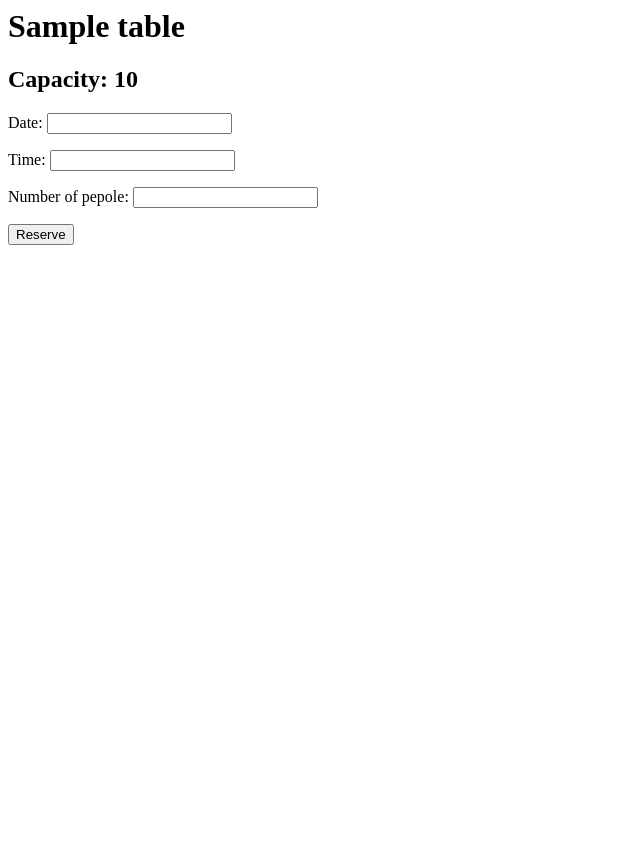
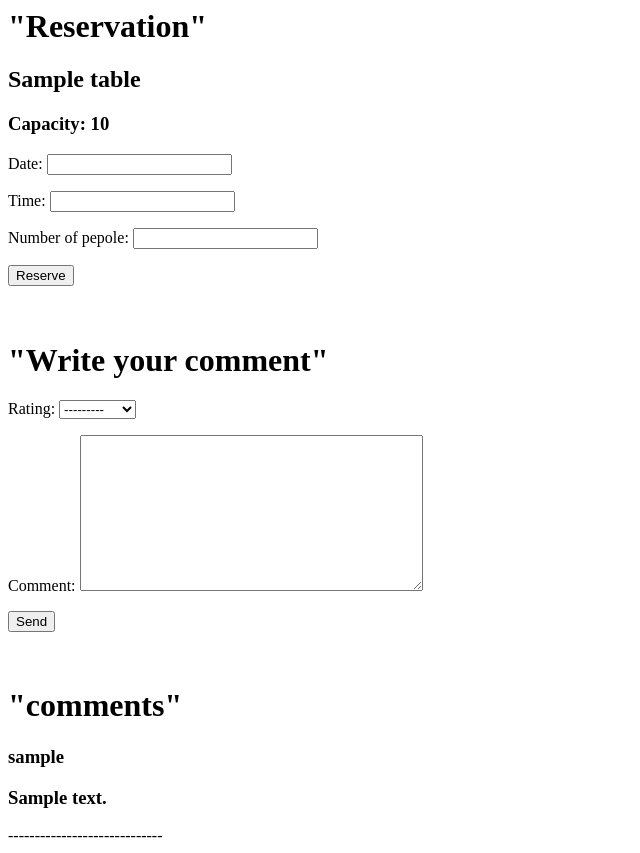
Before and after one commit to hoseinbaniasadi/Restaurant-Reservation-System, a Django app: page /reserve/1/ in a window 1280 px wide. Shown: the whole page, without its empty margins (0-640 px from the left). Before the commit the page ends 245 px from the top, so only its background shows below. Run offline with Django 5.2, Linux system fonts and the light colour scheme; tables that the repository leaves empty hold one stand-in row (values such as "Sample post"); parts of the project's set-up code (start-up, migrations or seed data) failed here and were passed over.

Commit message:
add comment system for tables

```diff
--- a/restaurant/forms.py
+++ b/restaurant/forms.py
@@ -1,9 +1,9 @@
 from django import forms
 from django.shortcuts import get_object_or_404
 from django.core.exceptions import ValidationError
-from datetime import date
+import datetime
 
-from .models import Reservation, Table
+from .models import Reservation, Table, Review
 
 class ReservationForm(forms.ModelForm):
     table_id = forms.IntegerField(widget=forms.HiddenInput)
@@ -35,8 +35,14 @@ class ReservationForm(forms.ModelForm):
                 raise ValidationError(f"This table can obly accommodate {table.capacity} pepole")
 
 
-         if date < date.today():
+         if date < datetime.date.today():
              raise ValidationError('You cannot reserve a table for a past date.')
 
 
          return cleaned_data
+
+
+class ReviewForm(forms.ModelForm):
+    class Meta:
+        model = Review
+        fields = ['rating', 'comment']
--- a/restaurant/models.py
+++ b/restaurant/models.py
@@ -23,3 +23,23 @@ class Reservation(models.Model):
 
     def __str__(self):
         return f"Reservation by {self.user.username} on {self.date} at {self.time}"
+
+class Review(models.Model):
+    RATING_CHOICES = (
+        ('1', 'Very Bad'),
+        ('2', 'Bad'),
+        ('3', 'Normal'),
+        ('4', 'Good'),
+        ('5', 'Perfect'),
+    )
+
+    user = models.ForeignKey(settings.AUTH_USER_MODEL, on_delete=models.CASCADE)
+    table = models.ForeignKey(Table, on_delete=models.CASCADE, related_name='review')
+    rating = models.CharField(max_length=10, choices=RATING_CHOICES)
+    comment = models.TextField(blank=True)
+    active = models.BooleanField(default=True)
+
+    datetime_created = models.DateTimeField(auto_now_add=True)
+
+    def __str__(self):
+        return f"Review by {self.user.username} for {self.table.name}"
--- a/restaurant/templates/restaurant/reserve_table.html
+++ b/restaurant/templates/restaurant/reserve_table.html
@@ -1,7 +1,24 @@
-<h1>{{ table.name }}</h1>
-<h2>Capacity: {{ table.capacity }}</h2>
+<h1>"Reservation"</h1>
+<h2>{{ table.name }}</h2>
+<h3>Capacity: {{ table.capacity }}</h3>
 <form action="" method="POST">
     {% csrf_token %}
     {{ form.as_p }}
     <Button type='submit'>Reserve</Button>
 </form>
+
+<br>
+<h1>"Write your comment"</h1>
+<form action="{% url "review" table.id %}" method='POST'>
+    {% csrf_token %}
+    {{ review_form.as_p }}
+    <Button type='submit'>Send</Button>
+</form>
+
+<br>
+<h1>"comments"</h1>
+{% for review in table_review %}
+    <h3>{{ review.user.username }}</h3>
+    <h3>{{ review.comment }}</h3>
+    -----------------------------
+{% endfor %}
--- a/restaurant/urls.py
+++ b/restaurant/urls.py
@@ -5,4 +5,5 @@ from . import views
 urlpatterns = [
     path('', views.TableList.as_view(), name='table_list'),
     path('<int:pk>/', views.reserve_table, name='reserve_table'),
+    path('review/<int:pk>/', views.table_review, name='review'),
 ]
--- a/restaurant/views.py
+++ b/restaurant/views.py
@@ -1,9 +1,10 @@
 from django.shortcuts import render, redirect, get_object_or_404
 from django.views import generic
 from django.contrib import messages
+from django.urls import reverse
 
-from .models import Table
-from .forms import ReservationForm
+from .models import Review, Table
+from .forms import ReservationForm, ReviewForm
 
 # class ReserveTable(generic.ListView):
 #     model = Table
@@ -18,6 +19,9 @@ class TableList(generic.ListView):
 
 def reserve_table(request, pk):
     table = get_object_or_404(Table, pk=pk)
+    table_review = table.review.all()
+    review_form = ReviewForm()
+
     if request.method == 'POST':
         form = ReservationForm(request.POST, initial={'table_id': pk})
         if form.is_valid():
@@ -30,4 +34,22 @@ def reserve_table(request, pk):
             return redirect('home')
     else:
         form = ReservationForm(initial={'table_id': pk})
-    return render(request, 'restaurant/reserve_table.html', context={'form': form, 'table': table})
+        review_form = ReviewForm()
+    return render(request, 'restaurant/reserve_table.html', context={
+        'form': form,
+        'table': table,
+        'table_review': table_review,
+        'review_form': review_form,
+        })
+
+
+def table_review(request, pk):
+    table = get_object_or_404(Table, pk=pk)
+    if request.method == 'POST':
+        review_form = ReviewForm(request.POST)
+        if review_form.is_valid():
+            form = review_form.save(commit=False)
+            form.table = table
+            form.user = request.user
+            form.save()
+            return redirect(reverse('reserve_table', args=[pk]))
```
Also changed, not shown: restaurant/admin.py (+7 -1 lines).
